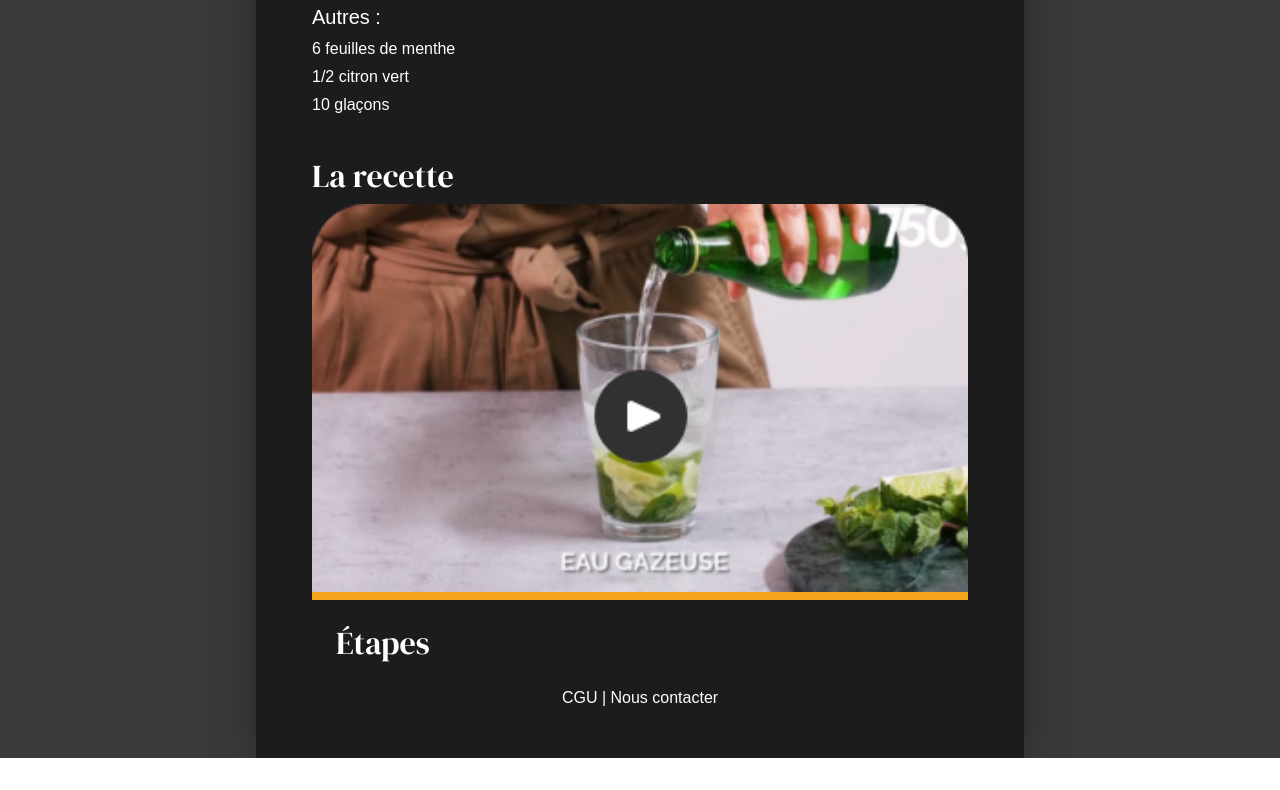
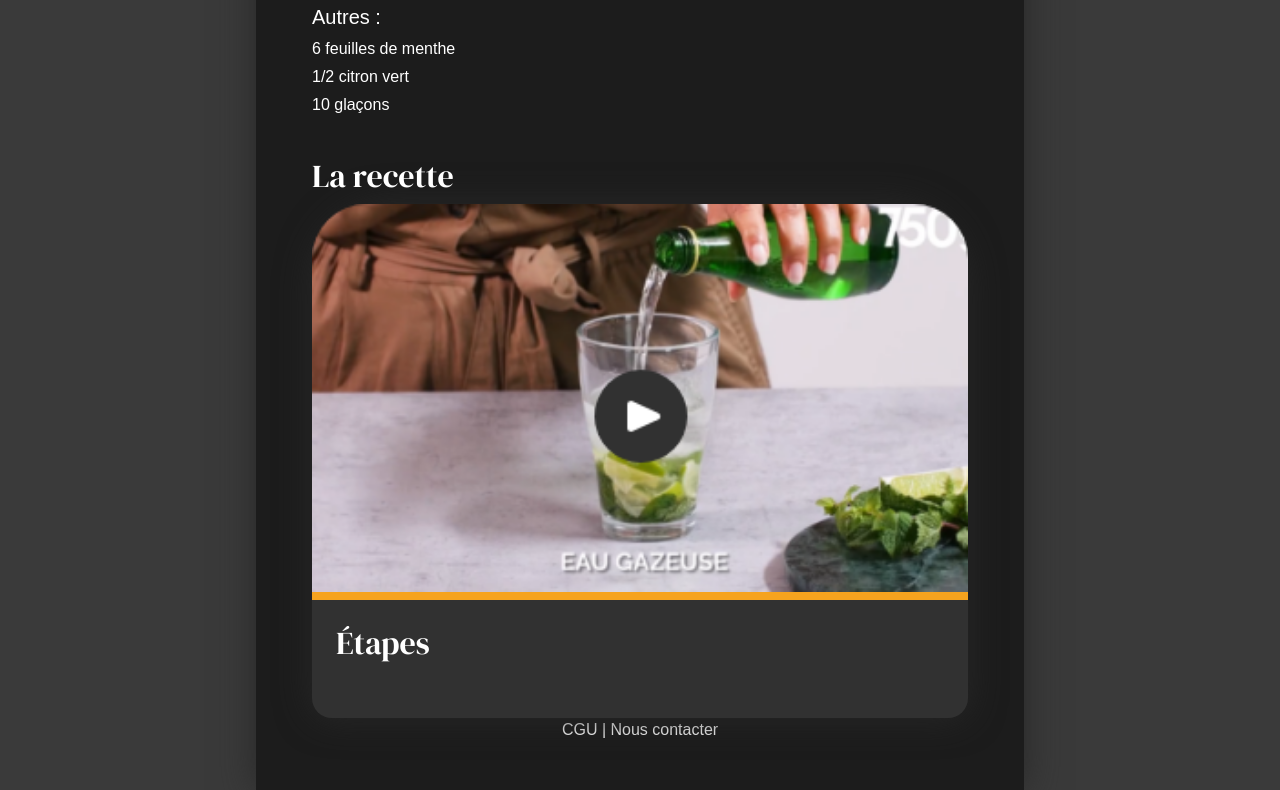
Before and after one commit to BlueFaste/shake, a Vue app: page /recette/americano in a window 1280 px wide. Shown: the part 761-1551 px from the top of the page. Before the commit the page ends 1519 px from the top, so only its background shows below. Built offline with nearby package versions, Linux system fonts and the light colour scheme; a web font is replaced by a local one.

Commit message:
correction etape recipe

```diff
--- a/src/App.vue
+++ b/src/App.vue
@@ -32,29 +32,9 @@ export default {
 			mobile: true,
 		}
 	},
-	// mounted() {
-	// 	this.verifUserAgent()
-	// },
-	// updated() {
-	// 	window.scrollTo(0, 0)
-	// 	console.log('test', navigator.userAgent)
-	// 	let userAgent = navigator.userAgent
-	// 	this.mobile = userAgent.includes('Mobile')
-	// 	console.log(this.mobile)
-	// 	// this.verifUserAgent()
-	//
-	// },
-	// methods: {
-	// 	verifUserAgent() {
-	// 		console.log('test', navigator.userAgent)
-	// 		let userAgent = navigator.userAgent
-	// 		this.mobile = userAgent.includes('Mobile')
-	// 		console.log(this.mobile)
-	// 		if (!this.mobile) {
-	// 			this.$router.push({name: 'HomePc'})
-	// 		}
-	// 	}
-	// }
+	updated() {
+		window.scrollTo(0, 0)
+	},
 }
 </script>
 
--- a/src/components/Footer.vue
+++ b/src/components/Footer.vue
@@ -1,7 +1,7 @@
 <template>
 	<footer role="contentinfo" class="d-flex justify-content-center">
 		<p>
-			<router-link to="">CGU</router-link>
+			<a href="https://carolinefassot.myportfolio.com/" target="_blank">CGU</a>
 			|
 			<router-link to="/contact">Nous contacter</router-link>
 		</p>
--- a/src/views/Recipe.vue
+++ b/src/views/Recipe.vue
@@ -61,8 +61,8 @@
 
 			</div>
 		</b-modal>
+			<h2 class="hidden-portable">La recette</h2>
 		<div class="etape-recette hidden-portable" id="div-etape-recette">
-			<h2>La recette</h2>
 			<img src="../assets/background/recipeMojito.png" alt="Vidéo de la recette" @click="$bvModal.hide('modal-etape-recette')" class="video-recipe">
 			<div class="mx-4 mt-4">
 				<div class="d-flex justify-content-between">
@@ -219,7 +219,11 @@ li {
 		width: 100%;
 	}
 
-	.etape-recette.disable{
+	.etape-recette.hidden-portable {
+		border-radius: 80px 80px 20px 20px;
+		background-color: #313131;
+		box-shadow: 0 0 35px rgba(40, 40, 40, 85);
+		padding-bottom: 2rem;
 
 	}
 }
```
